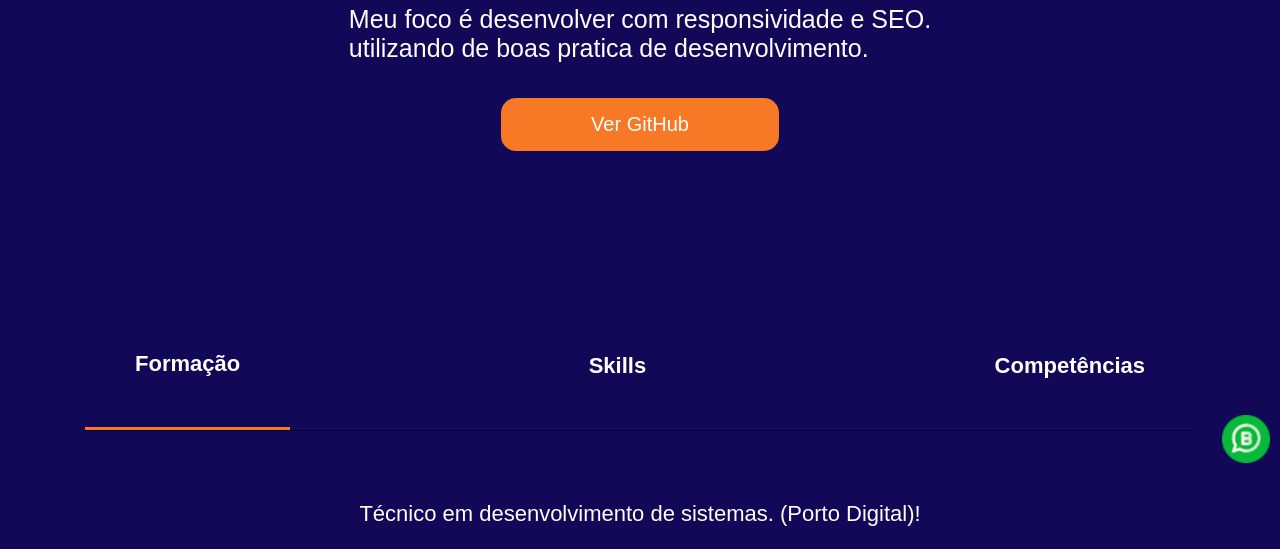
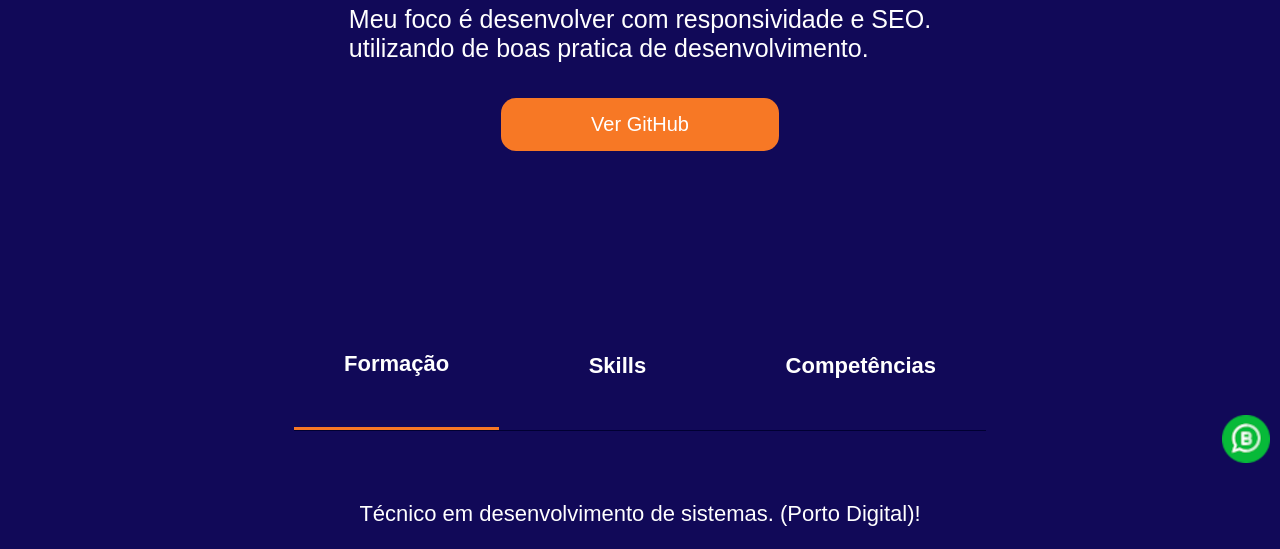
Before and after one commit to douglashenriquedeveloper/curriculo-web, a plain HTML site: page index.html in a window 1280 px wide. Shown: the part 323-872 px from the top of the page. Drawn offline with Linux system fonts and the light colour scheme.

Commit message:
adicionei tamanho max e min

```diff
--- a/style.css
+++ b/style.css
@@ -1,6 +1,10 @@
 #corpo {
     padding: 0px;
     margin: 0px;
+    max-width: 862px;
+    min-width: 862px;
+    margin: auto;
+    background-color: #110958;
 }
 
 #cabecalho {
```
